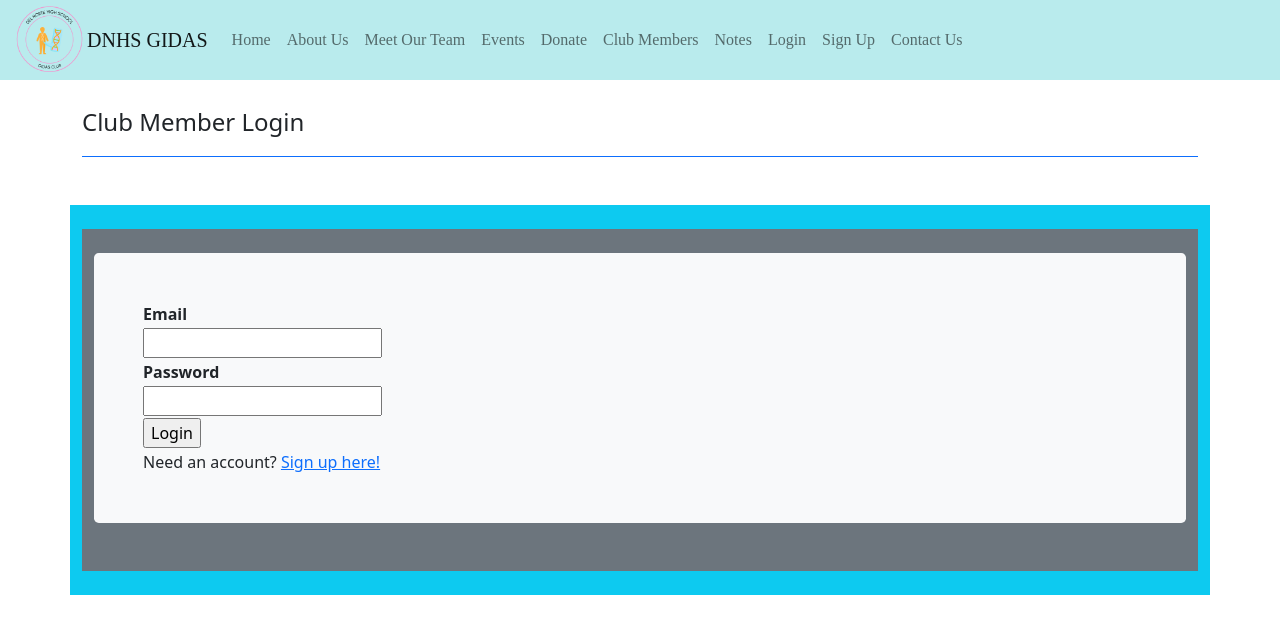
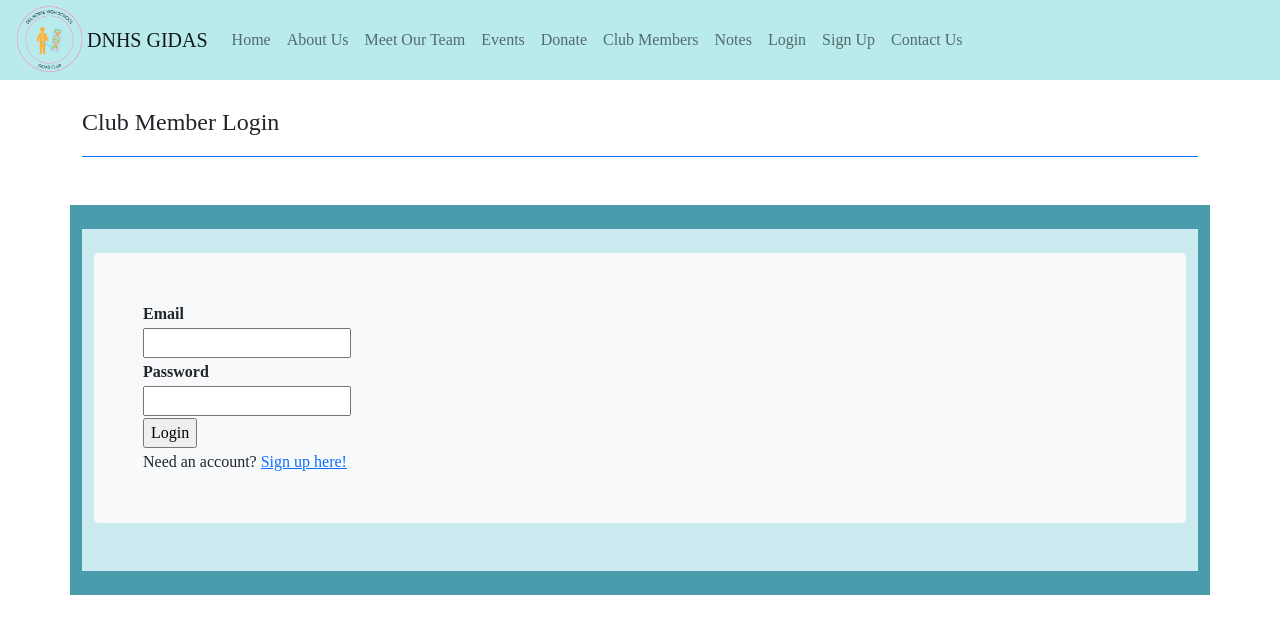
Before and after one commit to VidhiKulkarni/teamlace, a Flask app: page /crud/login/ in a window 1280 px wide. Shown: the top 634 px of the page. Run offline with Flask 2, Linux system fonts and the light colour scheme.

Commit message:
Changed Colors and Theme on Signup and Login Pages

```diff
--- a/cruddy/templates/cruddy/login.html
+++ b/cruddy/templates/cruddy/login.html
@@ -1,6 +1,9 @@
+
+
 <!DOCTYPE html>
+{% include "layout.html" %}
+<body style="font-family: Baskerville;"</body>
 
-{% extends "layout.html" %}
 
 {% block content %}
 
@@ -10,9 +13,9 @@
         </header>
     </div>
 
-    <div class="container py-4 text-light bg-info">
+    <div class="container py-4 text-light" style="background-color: #4A9BAB">
 
-        <div class="container bg-secondary py-4">
+        <div class="container py-4" style="background-color: #CBEBF1">
             <div class="p-5 mb-4 bg-light text-dark rounded-3">
                 <form method="POST" ID="login" action={{url_for('crud.crud_login')}}>
                     <table>
```
Also changed, not shown: cruddy/templates/cruddy/authorize.html (+4 -3 lines).
